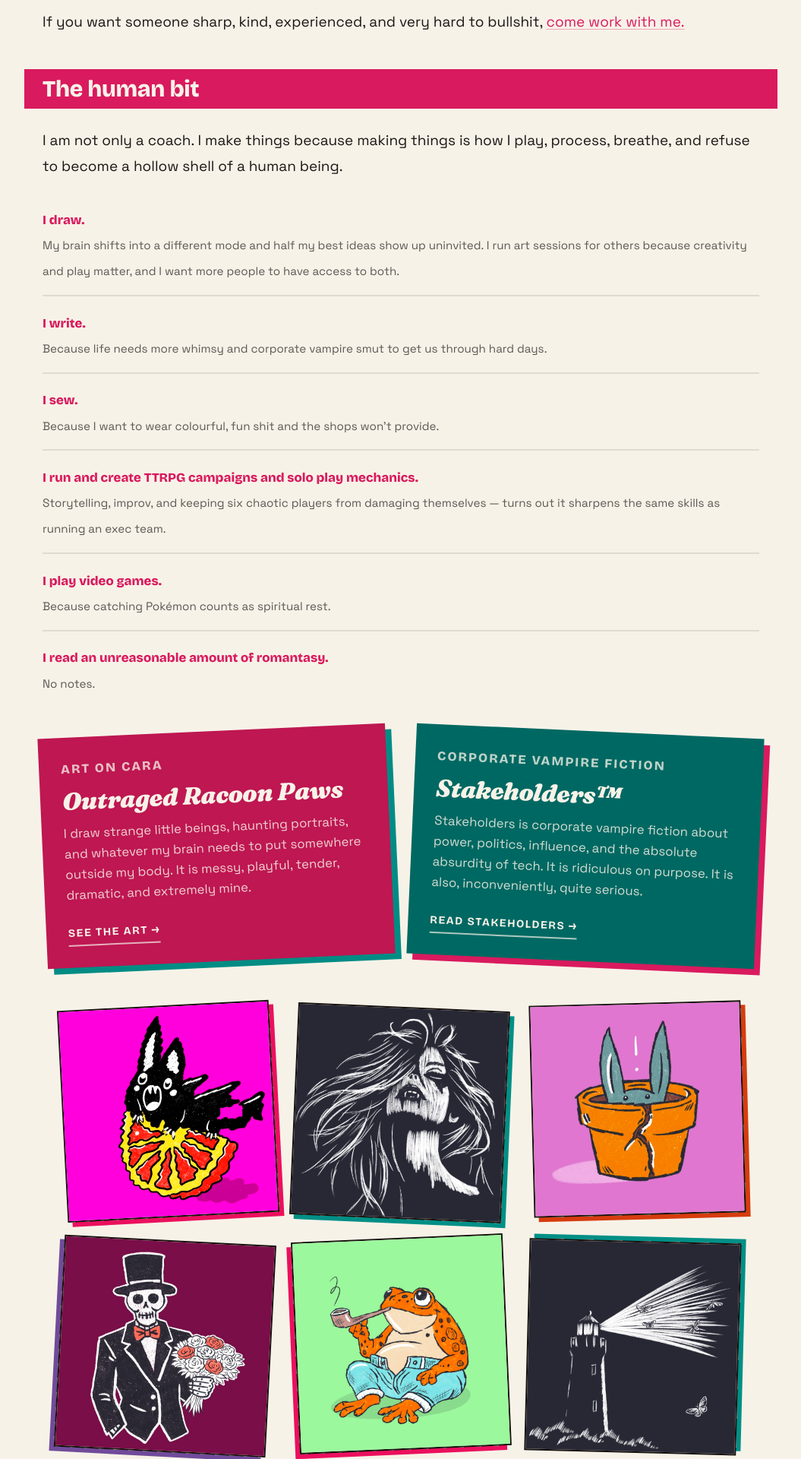
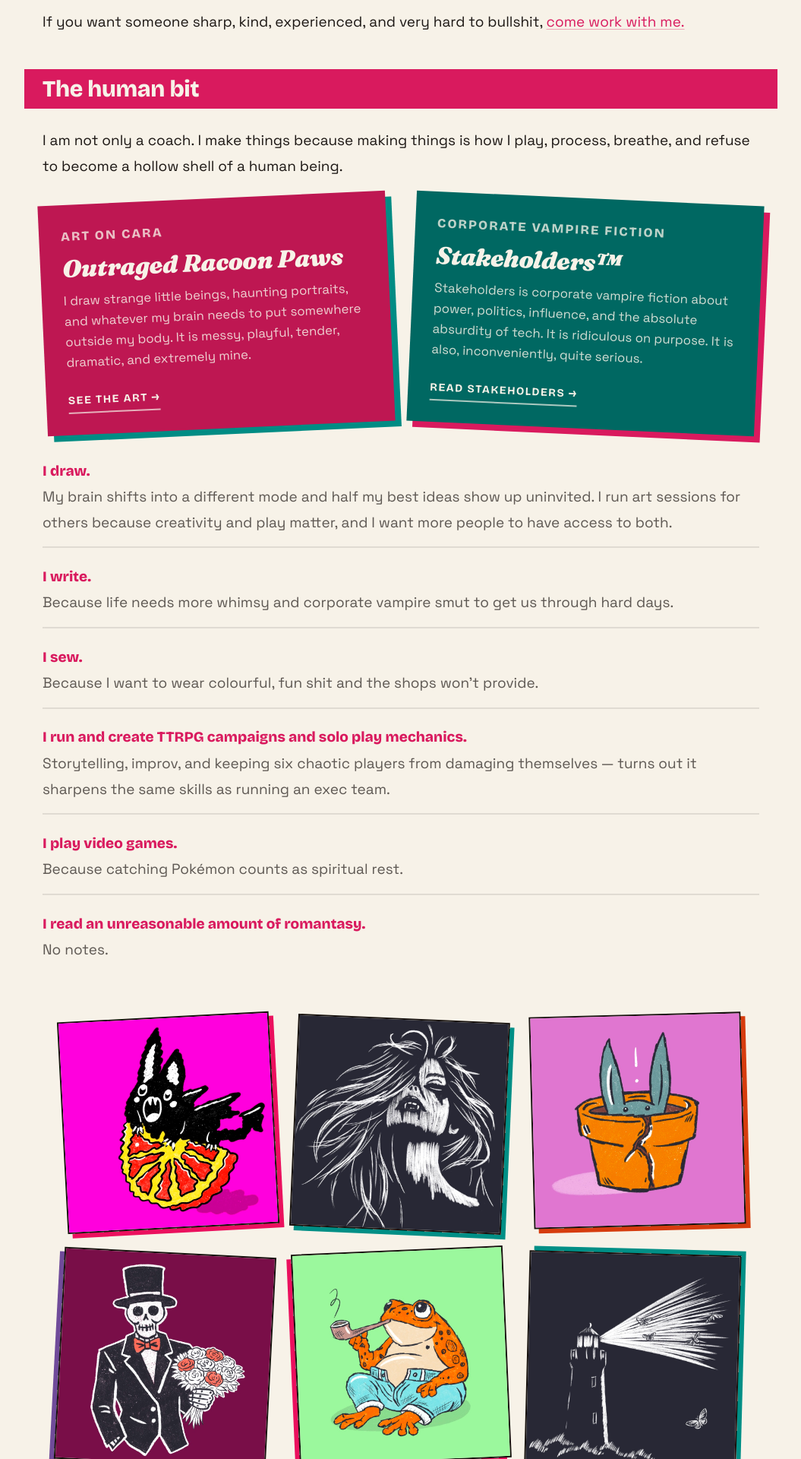
Before and after one commit to outragedpinkracoon/outragedpinkracoon.github.io, a Jekyll site: the page built from pages/who-is-val.md, in a window 1280 px wide. Shown: the part 2982-4902 px from the top of the page at 76% size, without its empty margins (112-1167 px from the left). Built offline with Jekyll 4.4.1, drawn with Linux system fonts in a browser that asks for light colours; comment, search, counter and statistics services are not loaded.

Commit message:
human bit layout: cards first, list after, body font size
- creative showcase cards moved above human-list
- human-list font inherits body size
- single column list (two column attempts abandoned)

Co-Authored-By: Claude Sonnet 4.6 <noreply@anthropic.com>

```diff
--- a/_sass/main.scss
+++ b/_sass/main.scss
@@ -1766,12 +1766,10 @@ $_card-rotations:  -1.8deg,   1.5deg,   -1.2deg,   2deg;
     strong {
       display: block;
       font-family: $font-primary;
-      font-size: 1.05rem;
     }
 
     span {
       color: rgba($ink, 0.7);
-      font-size: 0.95rem;
     }
   }
 }
--- a/pages/who-is-val.md
+++ b/pages/who-is-val.md
@@ -81,15 +81,6 @@ description: "Val Dryden is a Fractional CTO and ILM certified Executive Coach w
 
 <p>I am not only a coach. I make things because making things is how I play, process, breathe, and refuse to become a hollow shell of a human being.</p>
 
-<ul class="human-list">
-  <li><strong>I draw.</strong> <span>My brain shifts into a different mode and half my best ideas show up uninvited. I run art sessions for others because creativity and play matter, and I want more people to have access to both.</span></li>
-  <li><strong>I write.</strong> <span>Because life needs more whimsy and corporate vampire smut to get us through hard days.</span></li>
-  <li><strong>I sew.</strong> <span>Because I want to wear colourful, fun shit and the shops won't provide.</span></li>
-  <li><strong>I run and create TTRPG campaigns and solo play mechanics.</strong> <span>Storytelling, improv, and keeping six chaotic players from damaging themselves — turns out it sharpens the same skills as running an exec team.</span></li>
-  <li><strong>I play video games.</strong> <span>Because catching Pokémon counts as spiritual rest.</span></li>
-  <li><strong>I read an unreasonable amount of romantasy.</strong> <span>No notes.</span></li>
-</ul>
-
 <div class="creative-showcase card-grid" aria-label="Creative work by Val">
   <div class="card creative-feature">
     <p class="offer-label">Art on Cara</p>
@@ -106,6 +97,15 @@ description: "Val Dryden is a Fractional CTO and ILM certified Executive Coach w
   </div>
 </div>
 
+<ul class="human-list">
+  <li><strong>I draw.</strong> <span>My brain shifts into a different mode and half my best ideas show up uninvited. I run art sessions for others because creativity and play matter, and I want more people to have access to both.</span></li>
+  <li><strong>I write.</strong> <span>Because life needs more whimsy and corporate vampire smut to get us through hard days.</span></li>
+  <li><strong>I sew.</strong> <span>Because I want to wear colourful, fun shit and the shops won't provide.</span></li>
+  <li><strong>I run and create TTRPG campaigns and solo play mechanics.</strong> <span>Storytelling, improv, and keeping six chaotic players from damaging themselves — turns out it sharpens the same skills as running an exec team.</span></li>
+  <li><strong>I play video games.</strong> <span>Because catching Pokémon counts as spiritual rest.</span></li>
+  <li><strong>I read an unreasonable amount of romantasy.</strong> <span>No notes.</span></li>
+</ul>
+
 <div class="image-gallery">
   <img src="/assets/images/brand-images/bat-eating-grapefruit-pink-bg.jpeg" alt="a demon bat eating a grapefruit on a hot pink background">
   <img src="/assets/images/brand-images/vampire-woman-wild-hair.jpeg" alt="a haunting vampire woman with wild hair, chalk linework">
```
